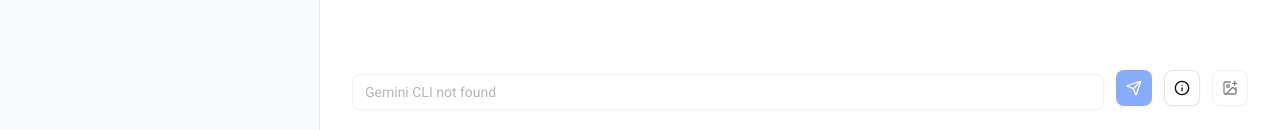
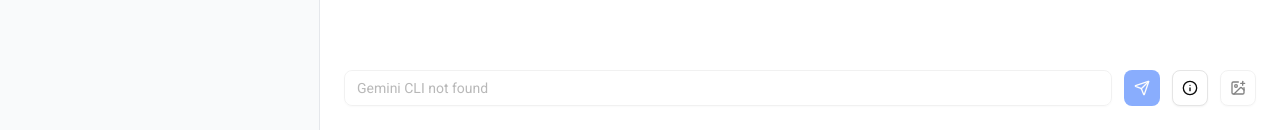
Before and after one commit to involvex/geminicli-desktop-advanced, a React (Vite) app: page / in a window 1280 px wide. Shown: the part 670-800 px from the top of the page. Built offline with nearby package versions, Linux system fonts and the light colour scheme.

Commit message:
Adjust input area layout and sizing

```diff
--- a/src/App.tsx
+++ b/src/App.tsx
@@ -1042,7 +1042,7 @@
           <div className="sticky bottom-0 bg-white dark:bg-gray-900">
             {/* Input area */}
             <div className="px-6 pb-6">
-              <div className="max-w-4xl mx-auto">
+              <div className="mx-auto">
                 <form
                   className="flex gap-3 items-end"
                   onSubmit={handleSendMessage}
@@ -1057,7 +1057,7 @@
                           : "Type @ to mention files..."
                       }
                       disabled={isCliInstalled === false}
-                      className="h-8"
+                      className="h-9 w-full"
                       onKeyDown={(e) => {
                         if (e.key === "Enter" && !e.shiftKey) {
                           e.preventDefault();
```
